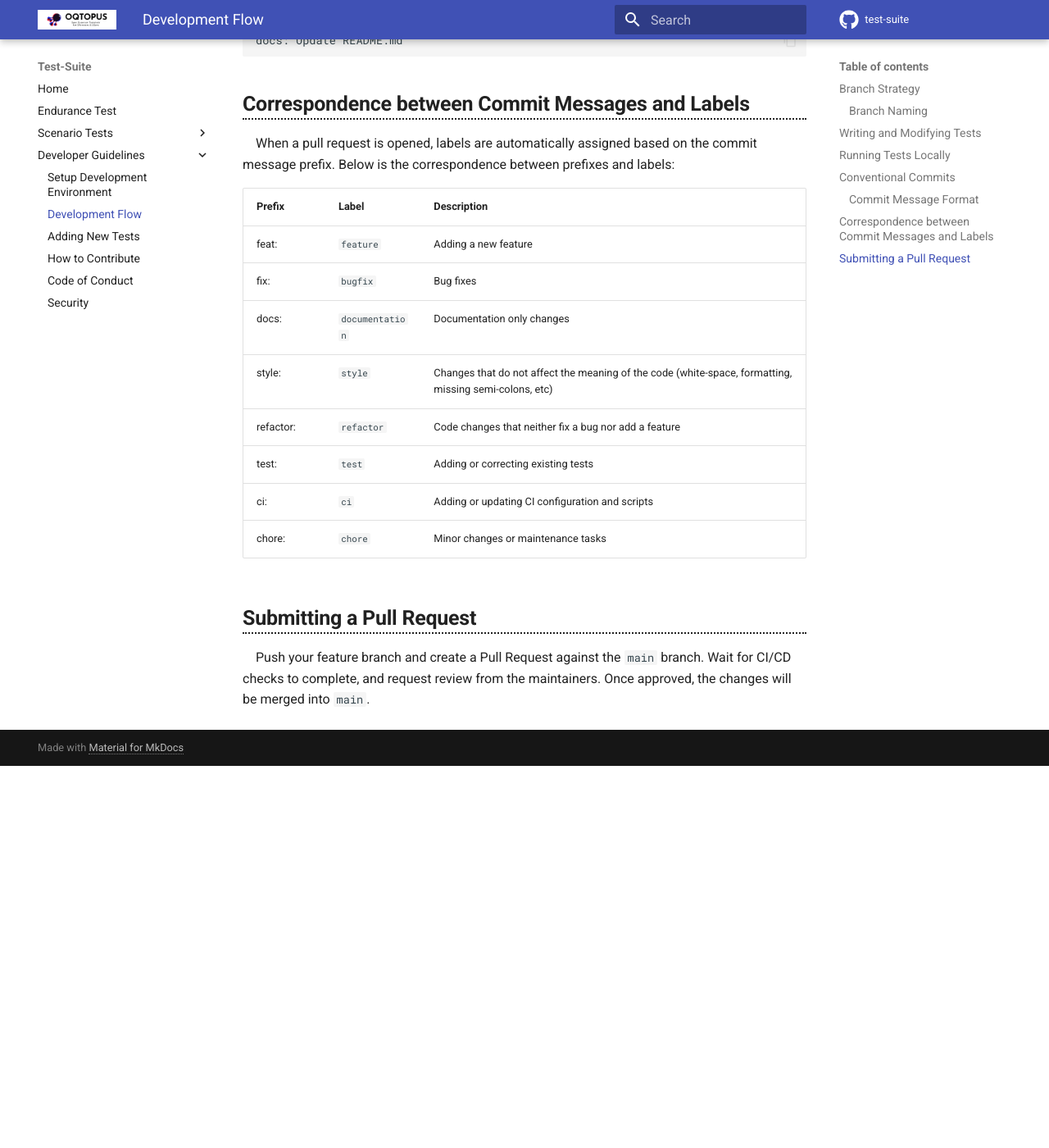
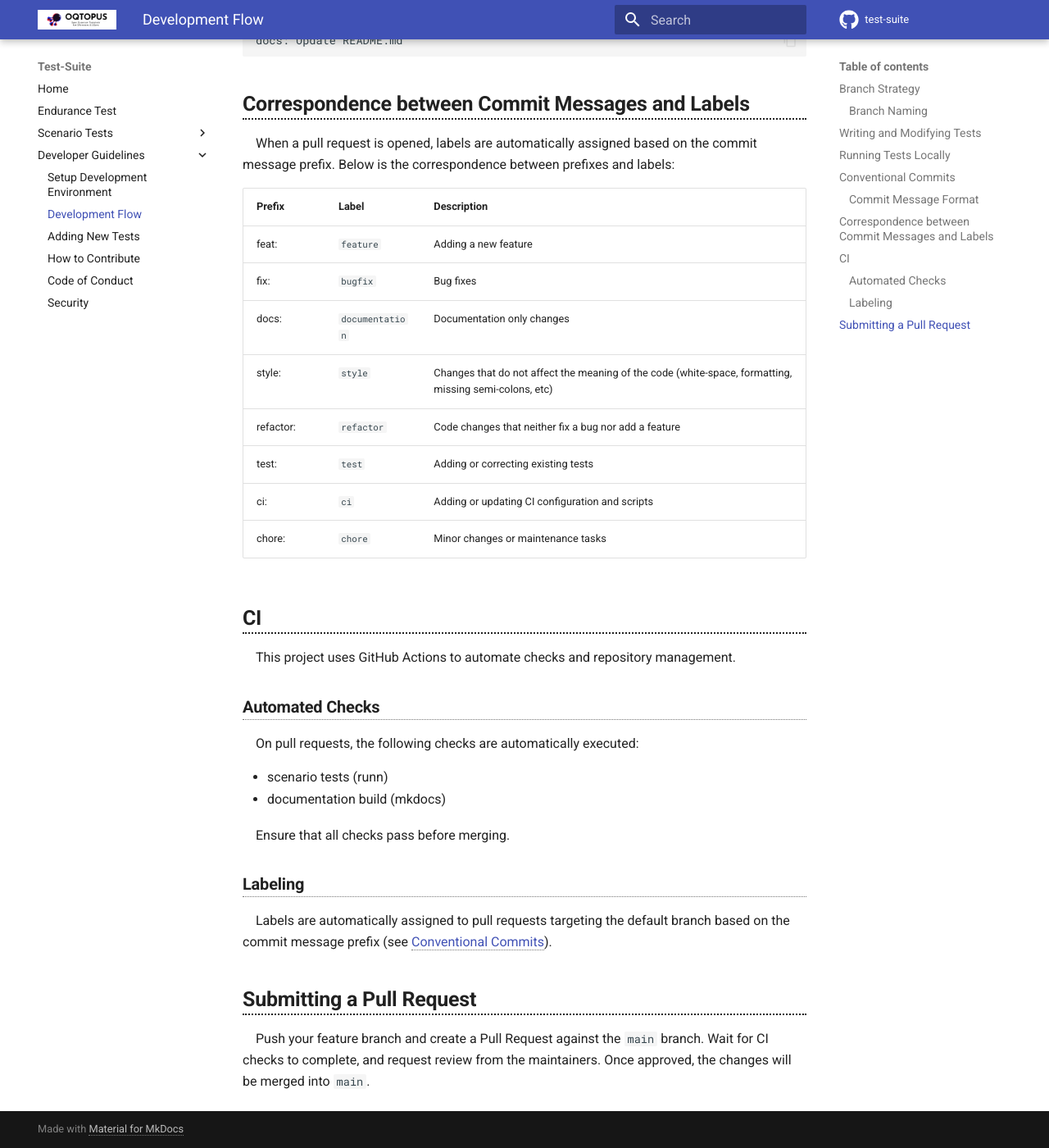
Before and after one commit to oqtopus-team/test-suite, an MkDocs documentation site: the page built from docs/developer_guidelines/development_flow.md, in a window 1280 px wide and 1400 px high, scrolled down 2253 px. Shown: the whole window at 82% size. Built offline with MkDocs 1.6.1 and Material for MkDocs 9.7.7, drawn with Linux system fonts in a browser that asks for light colours; comment, search, counter and statistics services are not loaded; before the commit the page ends 3187 px from its top, so only the background shows below that.

Commit message:
docs: align documentation with updated python-project-template
- Add CI section covering automated checks and labeling
- Unify code fence language to `shell` across guides
- Fix scenario-tests directory structure references (setup/, runn-included/)

````diff
--- a/docs/developer_guidelines/development_flow.md
+++ b/docs/developer_guidelines/development_flow.md
@@ -53,25 +53,25 @@ See [Adding New Tests](adding_new_tests.md) for more detailed instructions on cr
 
 Before submitting your changes, verify that the tests are working locally.
 
-```bash
+```shell
 cd scenario-tests
 ```
 
 List all available tests:
 
-```bash
+```shell
 task runn-list
 ```
 
 Run a specific test to verify execution (replace `<test-id>` with the desired ID):
 
-```bash
+```shell
 task runn-id -- <test-id>
 ```
 
 Run all tests if you modified shared includes:
 
-```bash
+```shell
 task runn-all
 ```
 
@@ -81,7 +81,7 @@ Commit messages should follow the [Conventional Commits](https://www.conventiona
 
 ### Commit Message Format
 
-```bash
+```shell
 git commit
 # Overview (Uncomment one of the following templates)
 #feat:
@@ -105,7 +105,7 @@ git commit
 
 Select the appropriate prefix and write your commit message:
 
-```bash
+```shell
 docs: Update README.md
 ```
 
@@ -125,7 +125,26 @@ Below is the correspondence between prefixes and labels:
 |ci: | `ci` | Adding or updating CI configuration and scripts |
 |chore: | `chore` | Minor changes or maintenance tasks |
 
+## CI
+
+This project uses GitHub Actions to automate checks and repository management.
+
+### Automated Checks
+
+On pull requests, the following checks are automatically executed:
+
+- scenario tests (runn)
+- documentation build (mkdocs)
+
+Ensure that all checks pass before merging.
+
+### Labeling
+
+Labels are automatically assigned to pull requests targeting the default
+branch based on the commit message prefix (see [Conventional Commits](#conventional-commits)).
+
 ## Submitting a Pull Request
 
 Push your feature branch and create a Pull Request against the `main` branch.
-Wait for CI/CD checks to complete, and request review from the maintainers. Once approved, the changes will be merged into `main`.
+Wait for CI checks to complete, and request review from the maintainers. Once
+approved, the changes will be merged into `main`.
````
Also changed, not shown: docs/developer_guidelines/adding_new_tests.md (+3 -3 lines), docs/developer_guidelines/setup.md (+1 -1 lines).
